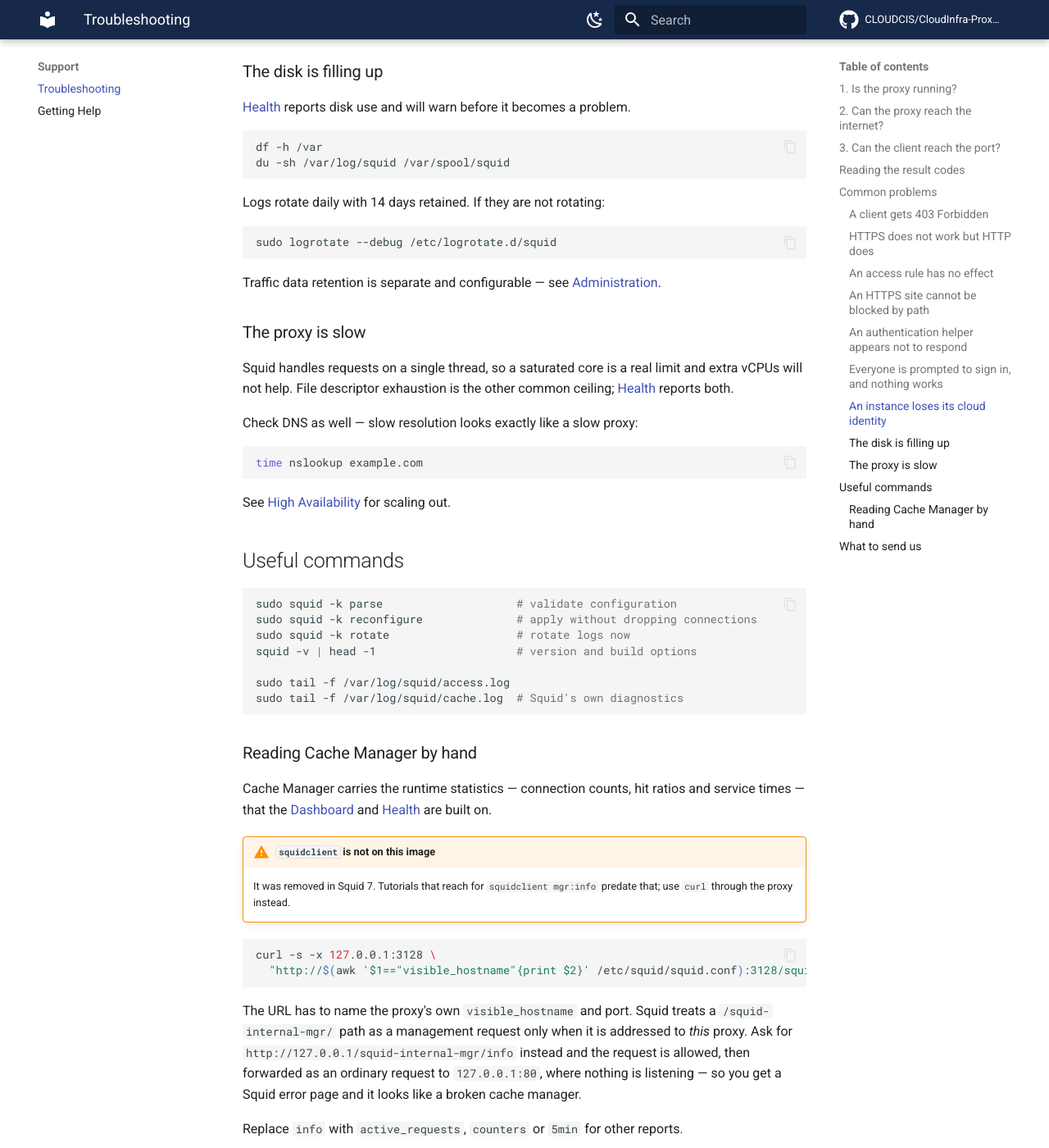
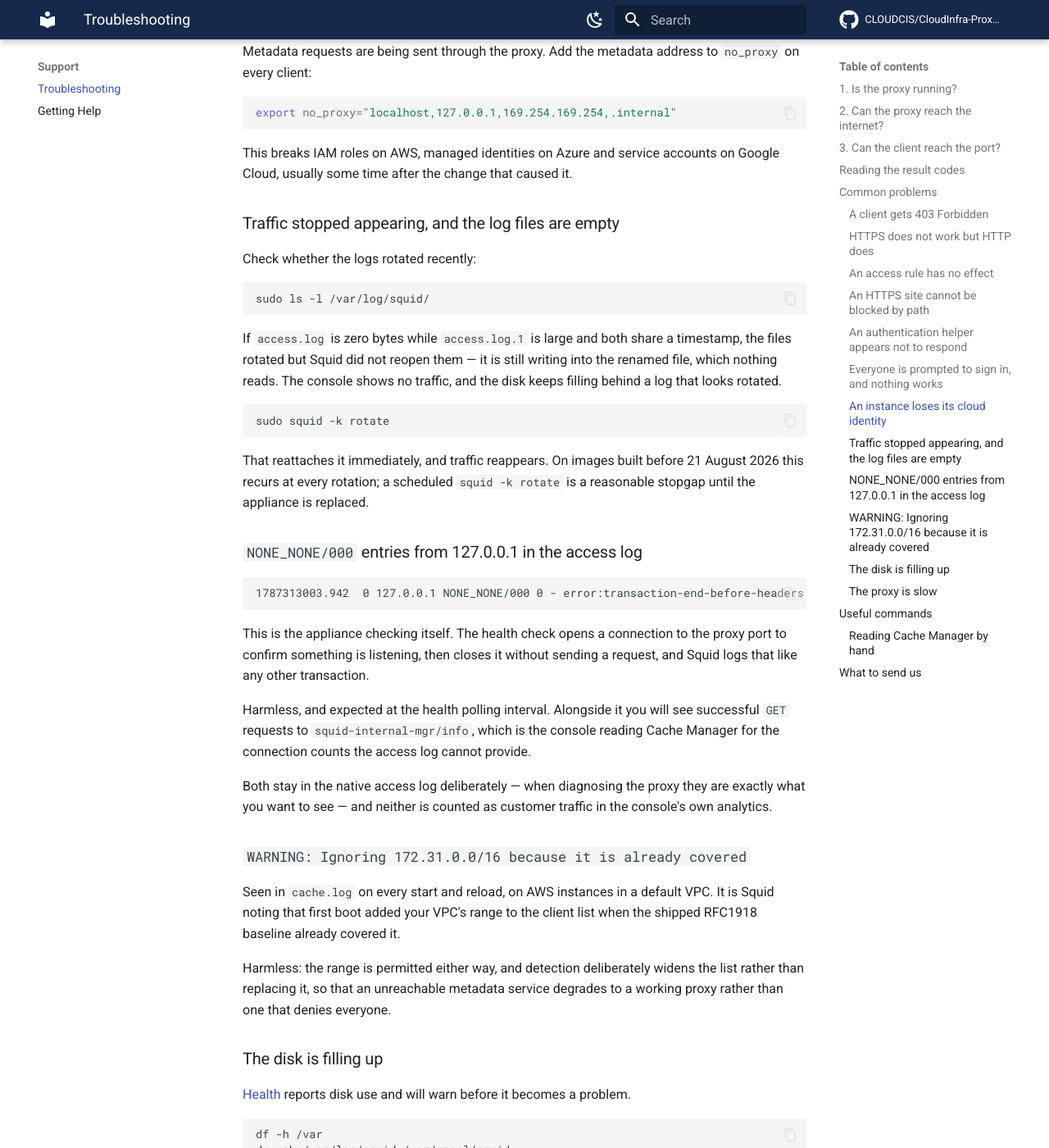
Before and after one commit to CLOUDCIS/CloudInfra-Proxy-Manager, an MkDocs documentation site: the page built from docs/troubleshooting.md, in a window 1280 px wide and 1400 px high, scrolled down 3528 px. Shown: the whole window at 82% size. Built offline with MkDocs 1.6.1 and Material for MkDocs 9.7.7, drawn with Linux system fonts in a browser that asks for light colours; comment, search, counter and statistics services are not loaded; some of the changed text lies outside the part shown.

Commit message:
Carry today's acceptance-testing findings into the docs
Four things surfaced while running the appliance for real that a customer would
hit and have no way to interpret.

PowerShell aliases curl to Invoke-WebRequest, which does not understand -x and
fails with a parameter error rather than a proxy error. The Windows setup
section was immediately followed by a bare "curl -x" in a bash block, so anyone
following the page in order met a failure that looked like the proxy refusing
them when nothing had reached it. Both pages now show curl.exe for Windows, with
Test-NetConnection as the nc equivalent.

Empty log files after a rotation now have an entry. On images built before today
the logrotate postrotate tested the wrong pidfile path, so Squid was never told
to reopen its logs: it kept writing to the renamed file, the console showed no
traffic, and the disk filled behind a log that appeared to have rotated. The
workaround is one command and worth documenting, because the symptom points
nowhere near the cause.

NONE_NONE/000 entries from 127.0.0.1, and the WARNING about a detected VPC range
already being covered, are both things every customer will eventually read in
their own logs and ask about. Both are harmless and neither was written down.

Co-Authored-By: Claude Opus 5 (1M context) <noreply@anthropic.com>

````diff
--- a/docs/troubleshooting.md
+++ b/docs/troubleshooting.md
@@ -43,15 +43,32 @@ firewall — and not the proxy. See
 
 From the client:
 
-```bash
-nc -zv 10.0.1.20 3128
-```
+=== "Linux, macOS"
+
+    ```bash
+    nc -zv 10.0.1.20 3128
+    ```
+
+=== "Windows"
+
+    ```powershell
+    Test-NetConnection 10.0.1.20 -Port 3128
+    ```
+
+    Read `TcpTestSucceeded` in the output.
 
 | Result | Meaning |
 |---|---|
 | `succeeded` | The network path is fine — the problem is above the network layer |
 | `timed out` | Blocked by a security group, NSG or firewall rule |
 | `refused` | Reached the host, but nothing is listening — back to step 1 |
+
+!!! warning "In PowerShell, write `curl.exe` rather than `curl`"
+    Every `curl` command on this page works on Windows, but PowerShell aliases
+    `curl` to `Invoke-WebRequest`, which does not understand `-x` and fails with
+    a parameter error rather than a proxy error. Diagnosing a proxy with the
+    wrong tool wastes a lot of time, because the failure looks like the thing
+    you are investigating.
 
 ## Reading the result codes
 
@@ -143,6 +160,55 @@ export no_proxy="localhost,127.0.0.1,169.254.169.254,.internal"
 This breaks IAM roles on AWS, managed identities on Azure and service accounts
 on Google Cloud, usually some time after the change that caused it.
 
+### Traffic stopped appearing, and the log files are empty
+
+Check whether the logs rotated recently:
+
+```bash
+sudo ls -l /var/log/squid/
+```
+
+If `access.log` is zero bytes while `access.log.1` is large and both share a
+timestamp, the files rotated but Squid did not reopen them — it is still writing
+into the renamed file, which nothing reads. The console shows no traffic, and
+the disk keeps filling behind a log that looks rotated.
+
+```bash
+sudo squid -k rotate
+```
+
+That reattaches it immediately, and traffic reappears. On images built before
+21 August 2026 this recurs at every rotation; a scheduled `squid -k rotate` is a
+reasonable stopgap until the appliance is replaced.
+
+### `NONE_NONE/000` entries from 127.0.0.1 in the access log
+
+```
+1787313003.942  0 127.0.0.1 NONE_NONE/000 0 - error:transaction-end-before-headers
+```
+
+This is the appliance checking itself. The health check opens a connection to
+the proxy port to confirm something is listening, then closes it without sending
+a request, and Squid logs that like any other transaction.
+
+Harmless, and expected at the health polling interval. Alongside it you will see
+successful `GET` requests to `squid-internal-mgr/info`, which is the console
+reading Cache Manager for the connection counts the access log cannot provide.
+
+Both stay in the native access log deliberately — when diagnosing the proxy they
+are exactly what you want to see — and neither is counted as customer traffic in
+the console's own analytics.
+
+### `WARNING: Ignoring 172.31.0.0/16 because it is already covered`
+
+Seen in `cache.log` on every start and reload, on AWS instances in a default
+VPC. It is Squid noting that first boot added your VPC's range to the client
+list when the shipped RFC1918 baseline already covered it.
+
+Harmless: the range is permitted either way, and detection deliberately widens
+the list rather than replacing it, so that an unreachable metadata service
+degrades to a working proxy rather than one that denies everyone.
+
 ### The disk is filling up
 
 [Health](guide/health.md) reports disk use and will warn before it becomes a
````
Also changed, not shown: docs/getting-started/clients.md (+23 -3 lines).
